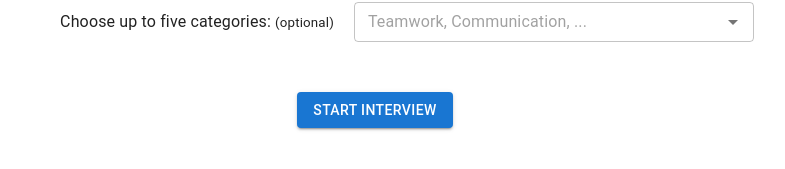
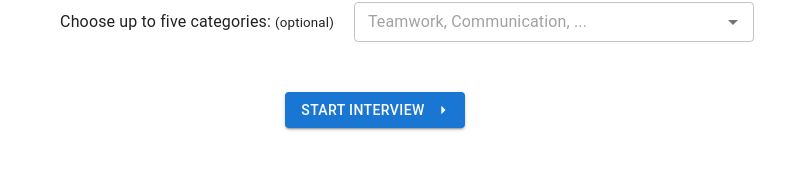
Before and after one commit to mikaelguillin/behavioral-interview, a React (Vite) app in the folder apps/frontend/: page / in a window 1280 px wide. Shown: the part 409-578 px from the top of the page, without its empty margins (265-1050 px from the left). Built offline with nearby package versions, Linux system fonts and the light colour scheme; the HTML template or start-up script is replaced by a standard one.

Commit message:
Add loading on CTAs

```diff
--- a/apps/frontend/package.json
+++ b/apps/frontend/package.json
@@ -14,6 +14,7 @@
         "@emotion/react": "^11.11.4",
         "@emotion/styled": "^11.11.5",
         "@mui/icons-material": "^5.15.14",
+        "@mui/lab": "5.0.0-alpha.170",
         "@mui/material": "^5.15.14",
         "react": "^18.2.0",
         "react-dom": "^18.2.0"
--- a/apps/frontend/src/App.tsx
+++ b/apps/frontend/src/App.tsx
@@ -19,10 +19,10 @@ function App() {
     const [categories, setCategories] = useState<QuestionsCategories[]>([]);
     const [questions, setQuestions] = useState<Question[]>([]);
     const [records, setRecords] = useState<AnswerRecord[]>([]);
+    const [startLoading, setStartLoading] = useState(false);
 
     const handleSettingsSubmit = async (e: FormEvent<HTMLFormElement>) => {
         e.preventDefault();
-
         await getQuestions();
         setInterviewSettingsVisible(false);
         setQuestionsListVisible(true);
@@ -31,6 +31,7 @@ function App() {
     const getQuestions = async () => {
         const cats = categories.map(({ categoryId }) => categoryId);
         try {
+            setStartLoading(true);
             // @ts-ignore: Unreachable code error
             let url = `${__REACT_APP_API_URL__}/questions-interview`;
             if (cats.length) {
@@ -39,8 +40,12 @@ function App() {
             const response = await fetch(url);
             const json: any[] = await response.json();
             setQuestions(json);
+            setInterviewSettingsVisible(false);
+            setQuestionsListVisible(true);
         } catch (error) {
             console.error(error);
+        } finally {
+            setStartLoading(false);
         }
     };
 
@@ -68,6 +73,7 @@ function App() {
             <CssBaseline />
             {interviewSettingsVisible && (
                 <InterviewSettings
+                    loading={startLoading}
                     categories={categories}
                     onCategoriesChange={setCategories}
                     onSubmit={handleSettingsSubmit}
--- a/apps/frontend/src/InterviewResult.tsx
+++ b/apps/frontend/src/InterviewResult.tsx
@@ -7,8 +7,10 @@ import {
     AccordionDetails,
     Box,
 } from '@mui/material';
+import { LoadingButton } from '@mui/lab';
 import ExpandMoreIcon from '@mui/icons-material/ExpandMore';
 import type { AnswerRecord, AnswerFeedback } from '@behavioral-interview/types';
+import { Checklist as ChecklistIcon } from '@mui/icons-material';
 
 export const InterviewResult = ({
     records,
@@ -19,6 +21,7 @@ export const InterviewResult = ({
     onRestart: () => void;
 }) => {
     const [feedbacks, setFeedbacks] = useState<AnswerFeedback[]>([]);
+    const [feedbackLoading, setFeedbackLoading] = useState<boolean>(false);
 
     const handleFeedbackClick = async (
         // @ts-ignore:no-unused-variable
@@ -26,6 +29,7 @@ export const InterviewResult = ({
         { audioBlob, question }: AnswerRecord
     ) => {
         try {
+            setFeedbackLoading(true);
             const audioFile = new File([audioBlob], 'audio.wav', {
                 type: 'audio/wav',
                 lastModified: Date.now(),
@@ -45,6 +49,8 @@ export const InterviewResult = ({
             setFeedbacks([...feedbacks, json]);
         } catch (error) {
             console.error(error);
+        } finally {
+            setFeedbackLoading(false);
         }
     };
 
@@ -83,16 +89,19 @@ export const InterviewResult = ({
                                         src={record.audioURL}
                                     ></audio>
                                     {!currentFeedback && (
-                                        <Button
+                                        <LoadingButton
                                             type="button"
+                                            loading={feedbackLoading}
+                                            loadingPosition="end"
+                                            endIcon={<ChecklistIcon />}
                                             className="btn-feedback"
-                                            variant="outlined"
+                                            variant="contained"
                                             onClick={(e) =>
                                                 handleFeedbackClick(e, record)
                                             }
                                         >
                                             Get feedback on my answer
-                                        </Button>
+                                        </LoadingButton>
                                     )}
                                 </div>
                                 <Box marginTop={2}>
--- a/apps/frontend/src/InterviewSettings.tsx
+++ b/apps/frontend/src/InterviewSettings.tsx
@@ -5,17 +5,20 @@ import Typography from '@mui/material/Typography';
 import Autocomplete from '@mui/material/Autocomplete';
 import CheckBoxOutlineBlankIcon from '@mui/icons-material/CheckBoxOutlineBlank';
 import CheckBoxIcon from '@mui/icons-material/CheckBox';
-import Button from '@mui/material/Button';
+import { ArrowRight as ArrowRightIcon } from '@mui/icons-material';
+import { LoadingButton } from '@mui/lab';
 import type { QuestionsCategories } from '@behavioral-interview/types';
 
 const icon = <CheckBoxOutlineBlankIcon fontSize="small" />;
 const checkedIcon = <CheckBoxIcon fontSize="small" />;
 
 export const InterviewSettings = ({
+    loading = false,
     categories,
     onCategoriesChange,
     onSubmit,
 }: {
+    loading?: boolean;
     visible?: boolean;
     categories: QuestionsCategories[];
     onCategoriesChange: (categories: QuestionsCategories[]) => void;
@@ -105,14 +108,17 @@ export const InterviewSettings = ({
                 </div>
             </div>
 
-            <Button
+            <LoadingButton
                 type="submit"
+                loading={loading}
+                loadingPosition="end"
+                endIcon={<ArrowRightIcon />}
                 className="btn"
                 variant="contained"
                 style={{ marginTop: '40px' }}
             >
                 Start Interview
-            </Button>
+            </LoadingButton>
         </form>
     );
 };
```
Also changed, not shown: 1 other file (tests, documents, lock files or other folders).
